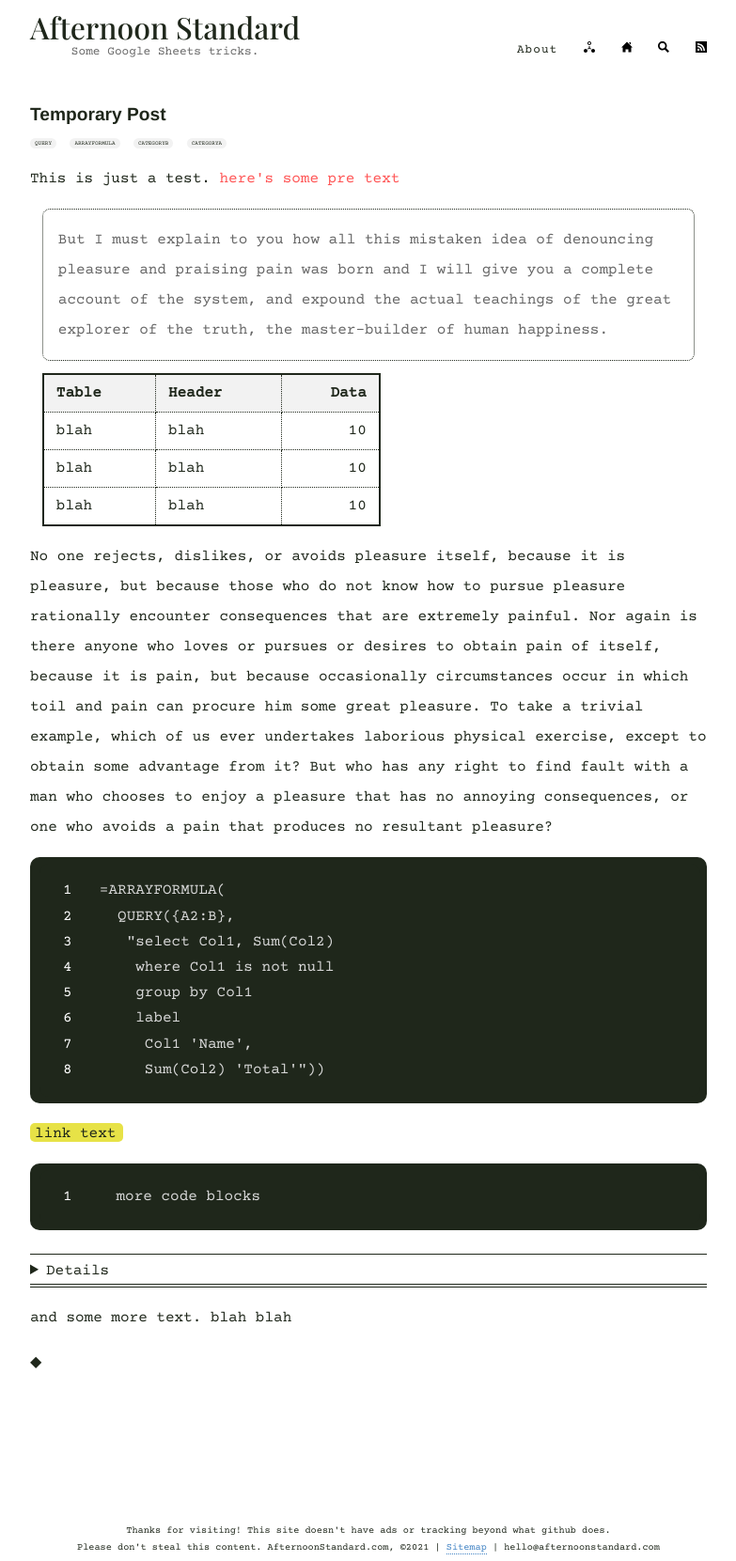
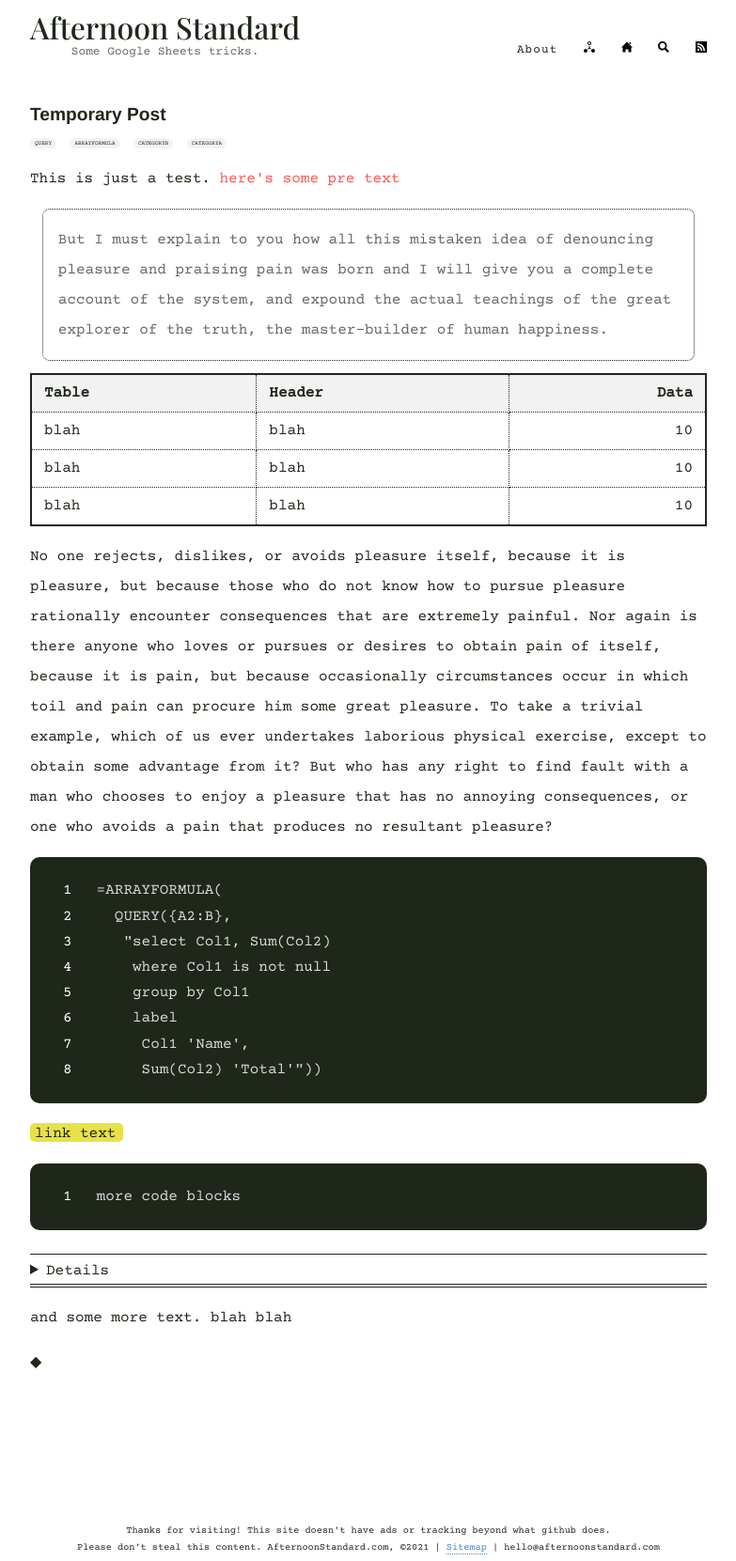
Before and after one commit to boringparty/hello-party.github.io, a Jekyll site: the page built from _posts/2021-02-04-hello.md, in a window 1280 px wide. Shown: the whole page at 94% size, without its empty margins (248-1031 px from the left). Built offline with Jekyll 4.4.1, drawn with Linux system fonts in a browser that asks for light colours.

Commit message:
Update style.scss

```diff
--- a/assets/style.scss
+++ b/assets/style.scss
@@ -190,8 +190,8 @@ table.rouge-table {
 table {
 	padding: 0;
 	border: 2px solid $border;
-        min-width:50%;
-	margin: 0.8em;
+        width:100%;
+	margin: 0.8em 0em;
 }
 
 table tr {
```
